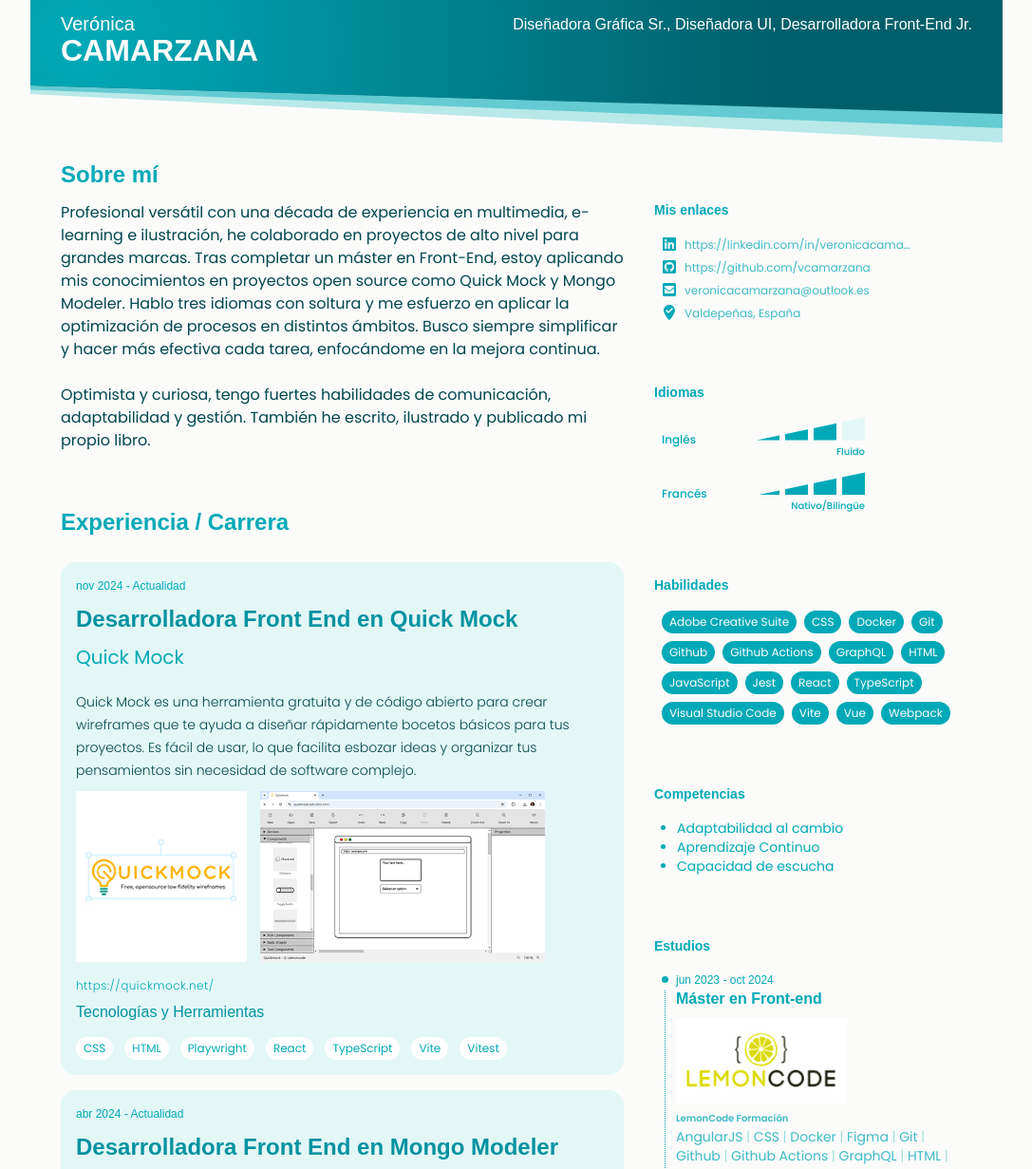
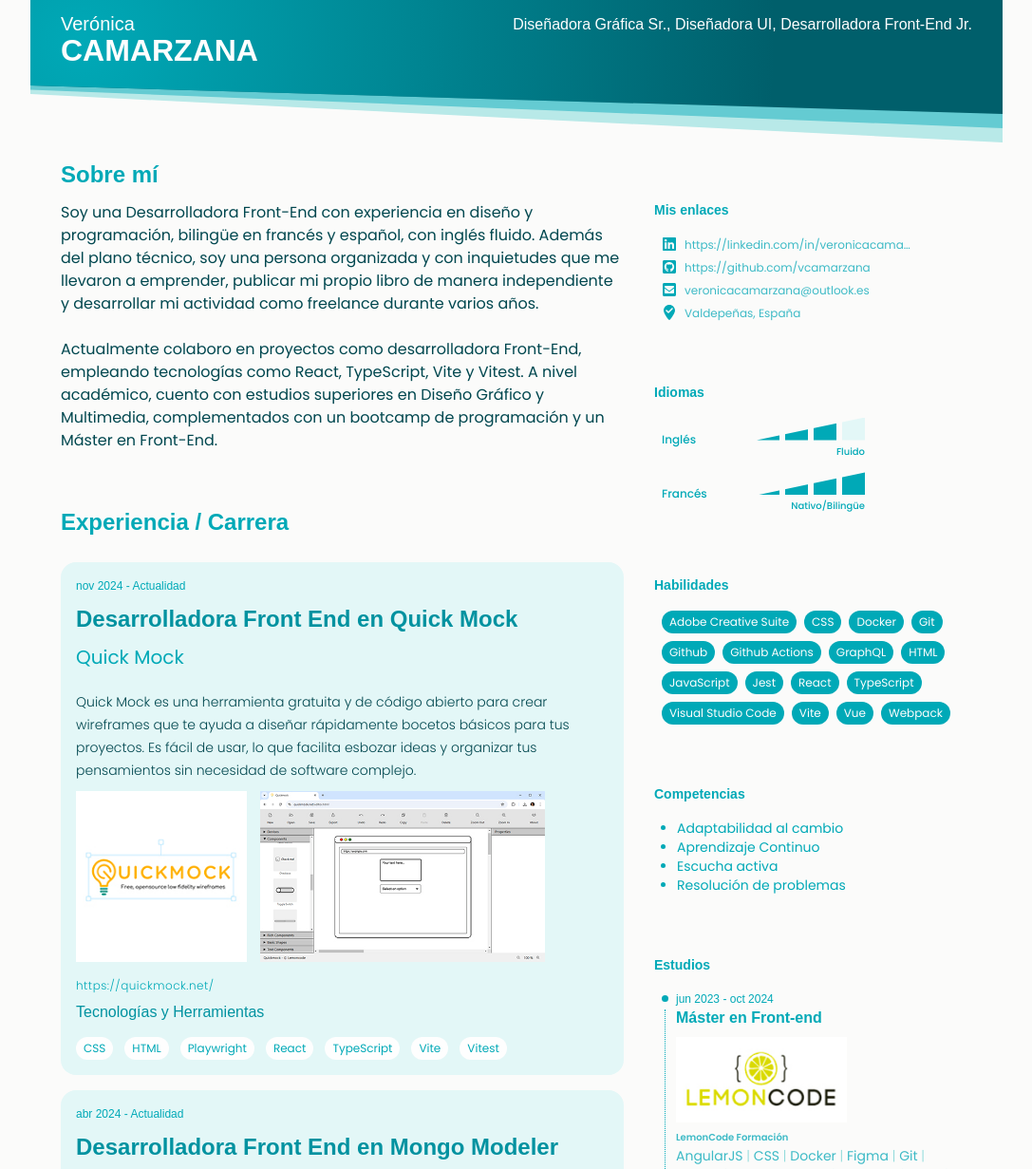
Before and after one commit to vcamarzana/cv, a plain HTML site: page index.html in a window 1280 px wide. Shown: the top 1231 px of the page at 95% size, without its empty margins (96-1183 px from the left). Drawn offline with Linux system fonts and the light colour scheme; a web font is replaced by a local one.

Commit message:
update 11/11/2024

```diff
--- a/index.html
+++ b/index.html
@@ -815,14 +815,15 @@
 
     <section class="section about">
       <h2 class="title">Sobre mí</h2>
-      <p>Profesional versátil con una década de experiencia en multimedia, e-learning e ilustración, he colaborado en
-        proyectos de alto nivel para grandes marcas. Tras completar un máster en Front-End, estoy aplicando mis
-        conocimientos en proyectos open source como Quick Mock y Mongo Modeler. Hablo tres idiomas con
-        soltura y me esfuerzo en aplicar la optimización de procesos en distintos ámbitos. Busco siempre simplificar y
-        hacer más efectiva cada tarea, enfocándome en la mejora continua.
-        <br /> <br />
-        Optimista y curiosa, tengo fuertes habilidades de comunicación, adaptabilidad y gestión. También he escrito,
-        ilustrado y publicado mi propio libro.
+      <p>Soy una Desarrolladora Front-End con experiencia en diseño y programación, bilingüe en francés y español, con
+        inglés fluido. Además del plano técnico, soy una persona organizada y con inquietudes que me llevaron a
+        emprender, publicar mi propio libro de manera independiente y desarrollar mi actividad como freelance durante
+        varios años.
+        <br><br>
+
+        Actualmente colaboro en proyectos como desarrolladora Front-End, empleando tecnologías como React, TypeScript,
+        Vite y Vitest. A nivel académico, cuento con estudios superiores en Diseño Gráfico y Multimedia, complementados
+        con un bootcamp de programación y un Máster en Front-End.
       </p>
     </section>
 
@@ -831,7 +832,8 @@
       <ul class="soft-skills__list">
         <li>Adaptabilidad al cambio</li>
         <li>Aprendizaje Continuo</li>
-        <li>Capacidad de escucha</li>
+        <li>Escucha activa</li>
+        <li>Resolución de problemas</li>
       </ul>
     </section>
 
```
